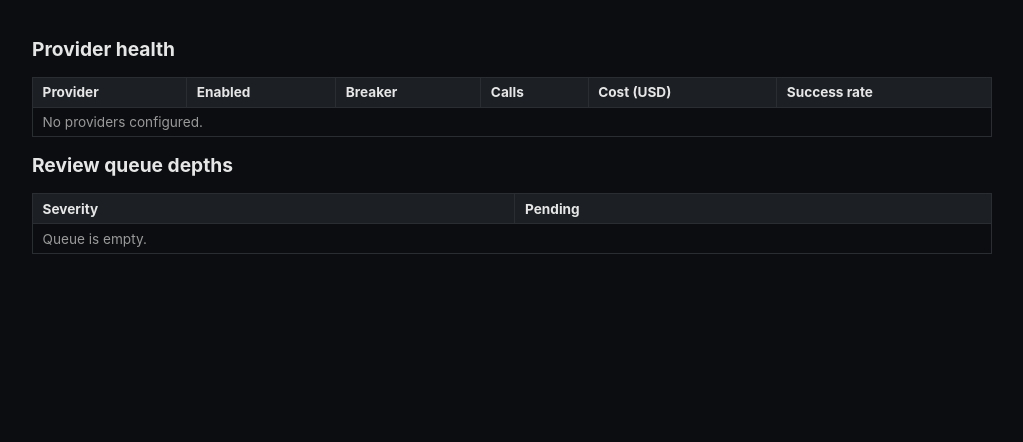
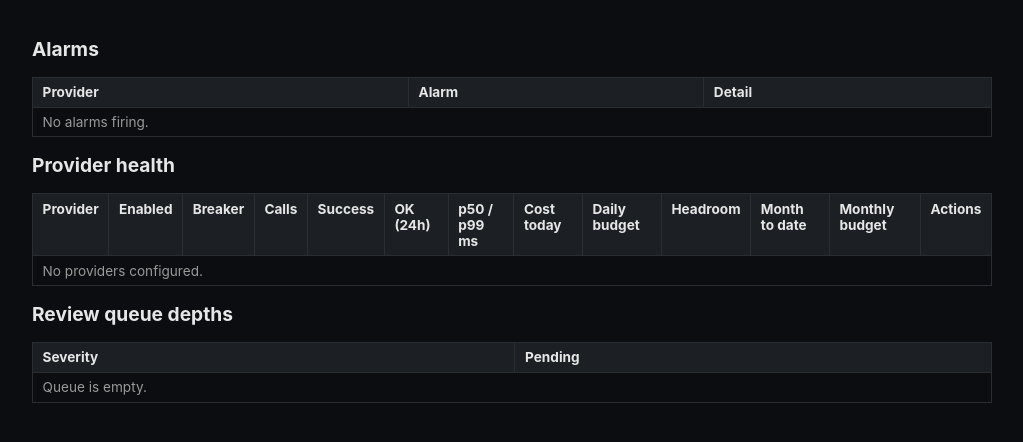
Before and after one commit to mokshith-flashbackLabs/silver-invention, a Python web app: template src/imageshield/console/templates/dashboard.html in a window 1280 px wide. Shown: the part 45-487 px from the top of the page, without its empty margins (128-1151 px from the left). Run offline with Jinja, Linux system fonts and the light colour scheme; the template is opened without the code that fills it, so the values that code supplies are empty.

Commit message:
feat(console): alarms, spend and latency on the dashboard; kill switch, enable and breaker reset as forms
Co-Authored-By: Claude Opus 5 (1M context) <noreply@anthropic.com>

```diff
--- a/src/imageshield/console/templates/dashboard.html
+++ b/src/imageshield/console/templates/dashboard.html
@@ -1,20 +1,63 @@
 {% extends "base.html" %}
 {% block title %}Dashboard - ImageShield Console{% endblock %}
 {% block content %}
+<h1>Alarms</h1>
+<table>
+<tr><th>Provider</th><th>Alarm</th><th>Detail</th></tr>
+{% for a in alarms %}
+<tr class="flag"><td>{{ a.provider_id }}</td><td>{{ a.kind }}</td><td>{{ a.detail }}</td></tr>
+{% else %}
+<tr><td colspan="3" class="muted">No alarms firing.</td></tr>
+{% endfor %}
+</table>
+
 <h1>Provider health</h1>
+{% if as_of %}<p class="muted">as of {{ as_of }} · {{ window_hours }}h window · money is USD</p>{% endif %}
 <table>
-<tr><th>Provider</th><th>Enabled</th><th>Breaker</th><th>Calls</th><th>Cost (USD)</th><th>Success rate</th></tr>
+<tr>
+  <th>Provider</th><th>Enabled</th><th>Breaker</th><th>Calls</th><th>Success</th>
+  <th>OK (24h)</th><th>p50 / p99 ms</th><th>Cost today</th><th>Daily budget</th>
+  <th>Headroom</th><th>Month to date</th><th>Monthly budget</th><th>Actions</th>
+</tr>
 {% for p in providers %}
-<tr>
+<tr{% if not p.enabled or p.breaker_state != "closed" %} class="flag"{% endif %}>
   <td>{{ p.provider_id }}</td>
-  <td>{{ p.enabled }}</td>
-  <td>{{ p.breaker_state }}</td>
-  <td>{{ p.call_count }}</td>
+  <td>{{ "yes" if p.enabled else "no" }}</td>
+  <td>{{ p.breaker_state }}{% if p.breaker_reason %} <span class="muted">({{ p.breaker_reason }})</span>{% endif %}</td>
+  <td>{{ p.window_call_count }}</td>
+  <td>{{ "%.0f%%" | format(p.success_rate * 100) if p.success_rate is not none else "—" }}</td>
+  <td>{{ p.successful_calls_24h }}</td>
+  <td>{{ p.latency_p50_ms if p.latency_p50_ms is not none else "—" }} / {{ p.latency_p99_ms if p.latency_p99_ms is not none else "—" }}</td>
   <td>{{ p.cost_usd }}</td>
-  <td>{{ p.success_rate }}</td>
+  <td>{{ p.daily_budget_usd if p.daily_budget_usd is not none else "—" }}</td>
+  <td>{{ p.budget_headroom_usd if p.budget_headroom_usd is not none else "—" }}</td>
+  <td>{{ p.month_to_date_cost_usd }}</td>
+  <td>{{ p.monthly_budget_usd if p.monthly_budget_usd is not none else "—" }}</td>
+  <td>
+    {% if p.enabled %}
+    <form class="inline" method="post" action="/providers/{{ p.provider_id }}/disable">
+      <input type="hidden" name="csrf_token" value="{{ csrf_token }}">
+      <input type="text" name="reason" placeholder="reason (min 3 chars)" required minlength="3">
+      <button type="submit">Disable</button>
+    </form>
+    {% else %}
+    <form class="inline" method="post" action="/providers/{{ p.provider_id }}/enable">
+      <input type="hidden" name="csrf_token" value="{{ csrf_token }}">
+      <input type="text" name="reason" placeholder="reason (min 3 chars)" required minlength="3">
+      <button type="submit">Enable</button>
+    </form>
+    {% endif %}
+    {% if p.breaker_state != "closed" %}
+    <form class="inline" method="post" action="/providers/{{ p.provider_id }}/breaker-reset">
+      <input type="hidden" name="csrf_token" value="{{ csrf_token }}">
+      <input type="text" name="reason" placeholder="reason (min 3 chars)" required minlength="3">
+      <button type="submit">Reset breaker</button>
+    </form>
+    {% endif %}
+  </td>
 </tr>
 {% else %}
-<tr><td colspan="6" class="muted">No providers configured.</td></tr>
+<tr><td colspan="13" class="muted">No providers configured.</td></tr>
 {% endfor %}
 </table>
 
```
Also changed, not shown: src/imageshield/console/app.py (+61 -4 lines), src/imageshield/console/client.py (+21 -0 lines).
